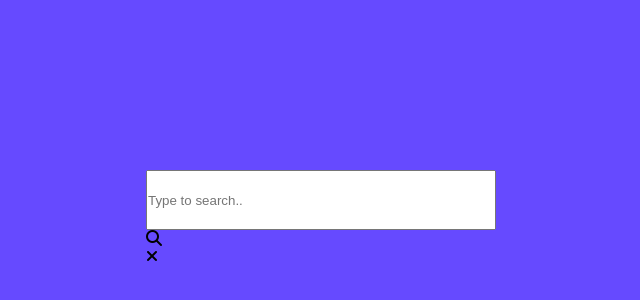
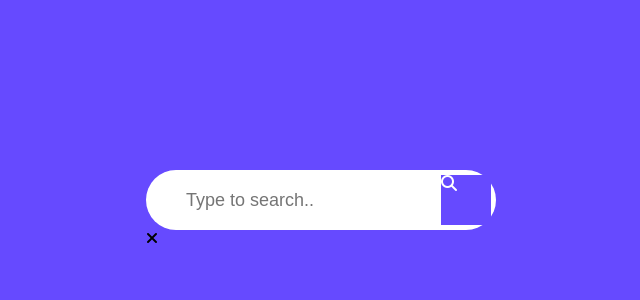
Before and after one commit to theguylex/8.Animated-Search-bar, a plain HTML site: page index.html in a window 1280 px wide. Shown: the part 200-500 px from the top of the page, without its empty margins (319-959 px from the left). Drawn offline with Linux system fonts and the light colour scheme.

Commit message:
more searchbox/button styles

```diff
--- a/style.css
+++ b/style.css
@@ -13,6 +13,7 @@ html,body {
 }
 
 .search-box {
+    position: relative;
     height: 60px;
     width: 350px;
 }
@@ -20,4 +21,21 @@ html,body {
 .search-box input {
     height: 100%;
     width: 100%;
+    border: none;
+    outline: none;
+    background: #fff;
+    font-size: 18px;
+    border-radius: 50px;
+    padding: 0 60px 0 40px;
 }
+
+.search-box .search-btn {
+    height: 50px;
+    width: 50px;
+    color: #fff;
+    position: absolute;
+    top: 50%;
+    right: 5px;
+    transform: translateY(-50%);
+    background-color: #664aff;
+}
```
